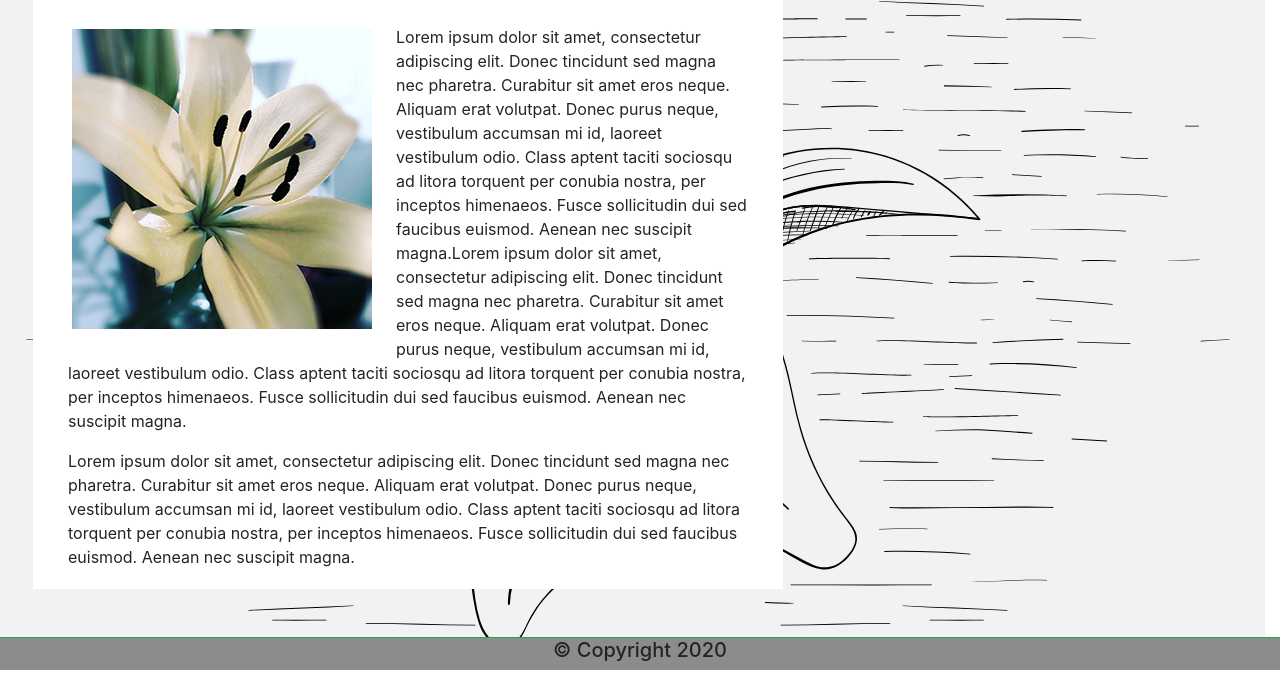
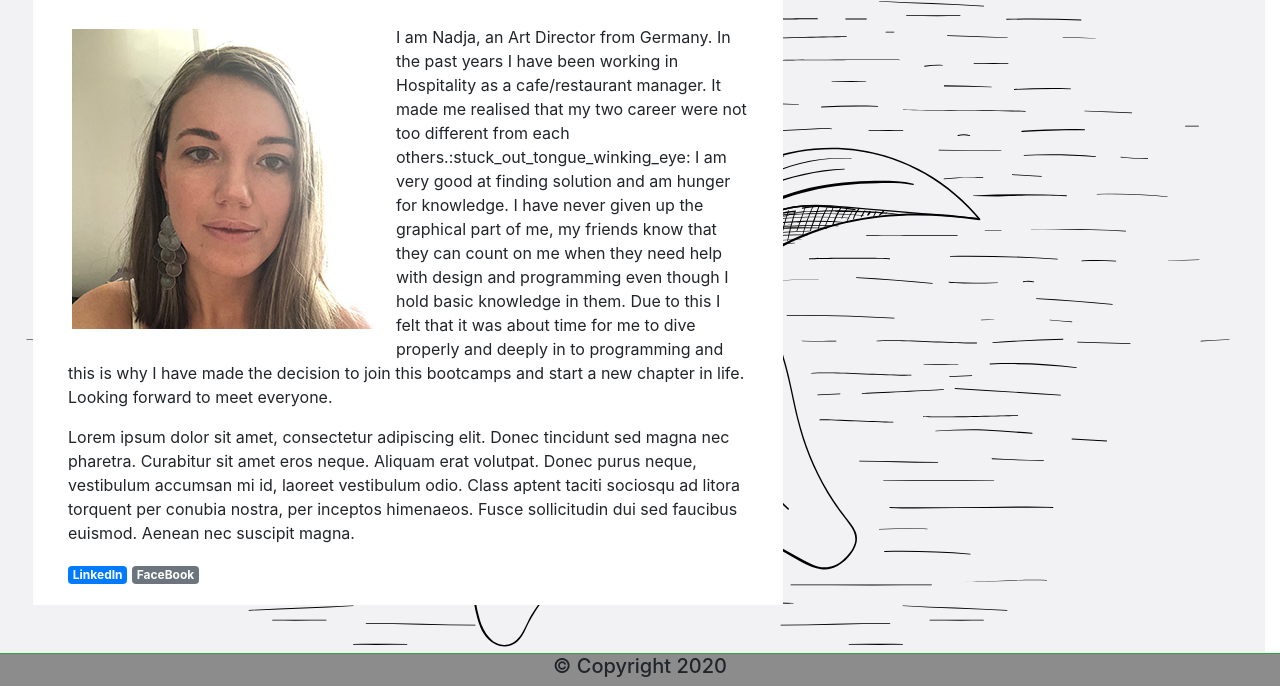
Before and after one commit to n-flam/n-flam_portfolio, a plain HTML site: page index.html in a window 1280 px wide. Shown: the part 246-932 px from the top of the page. Drawn offline with nearby package versions, Linux system fonts and the light colour scheme.

Commit message:
adding pictures

```diff
--- a/index.html
+++ b/index.html
@@ -62,11 +62,16 @@
      <!-- <h1 class="card-title">Card title</h1>-->
 
      <!--pic-->
-      <img class="image-wrapper image-wrapper float-left .img-fluid. max-width: 100%  px-4 py-4 ;" src="Assets/Images/lily_300x300.jpg" alt="lily">
+      <img class="image-wrapper image-wrapper float-left .img-fluid. max-width: 100%  px-4 py-4 ;" src="Assets/Images/nadja300x300.jpg" alt="picture of me">
       <div class="card-body">
            <!--text-->
-        <p class="single-post-content-wrapper no-gutters"> Lorem ipsum dolor sit amet, consectetur adipiscing elit. Donec tincidunt sed magna nec pharetra. Curabitur sit amet eros neque. Aliquam erat volutpat. Donec purus neque, vestibulum accumsan mi id, laoreet vestibulum odio. Class aptent taciti sociosqu ad litora torquent per conubia nostra, per inceptos himenaeos. Fusce sollicitudin dui sed faucibus euismod. Aenean nec suscipit magna.Lorem ipsum dolor sit amet, consectetur adipiscing elit. Donec tincidunt sed magna nec pharetra. Curabitur sit amet eros neque. Aliquam erat volutpat. Donec purus neque, vestibulum accumsan mi id, laoreet vestibulum odio. Class aptent taciti sociosqu ad litora torquent per conubia nostra, per inceptos himenaeos. Fusce sollicitudin dui sed faucibus euismod. Aenean nec suscipit magna.</p>
+        <p class="single-post-content-wrapper no-gutters"> I am Nadja, an Art Director from Germany.
+            In the past years I have been working in Hospitality as a cafe/restaurant manager. It made me realised that my two career were not too different from each others.:stuck_out_tongue_winking_eye:
+            I am very good at finding solution and am hunger for knowledge. I have never given up the graphical part of me, my friends know that they can count on me when they need help with design and programming even though I hold basic knowledge in them. Due to this I felt that it was about time for me to dive properly and deeply in to programming and this is why I have made the decision to join this bootcamps and start a new chapter in life. Looking forward to meet everyone.</p>
         <p class="card-text footer-right"> Lorem ipsum dolor sit amet, consectetur adipiscing elit. Donec tincidunt sed magna nec pharetra. Curabitur sit amet eros neque. Aliquam erat volutpat. Donec purus neque, vestibulum accumsan mi id, laoreet vestibulum odio. Class aptent taciti sociosqu ad litora torquent per conubia nostra, per inceptos himenaeos. Fusce sollicitudin dui sed faucibus euismod. Aenean nec suscipit magna.</p>
+        <a href="https://au.linkedin.com/in/nadja-flaming-73752444" class="badge badge-primary" target="_blank">LinkedIn</a>
+        <a href="https://www.facebook.com/nadja.fla" class="badge badge-secondary" target="_blank">FaceBook</a>
+
       </div>
     </div>
      </div>
```
Also changed, not shown: portfolio.html (+4 -4 lines), Assets/Images/cake_300.jpg (added), Assets/Images/claudi_nadja_3ßßx300.jpg (added), Assets/Images/maske_300.jpg (added), Assets/Images/muay_thai_300x300.jpg (added), Assets/Images/nadja300x300.jpg (added), Assets/Images/nadja_aida_300.jpg (added), Assets/Images/nadja_ser_eu_ma_300x300.jpg (added), Assets/Images/travel_300x300.jpg (added).
